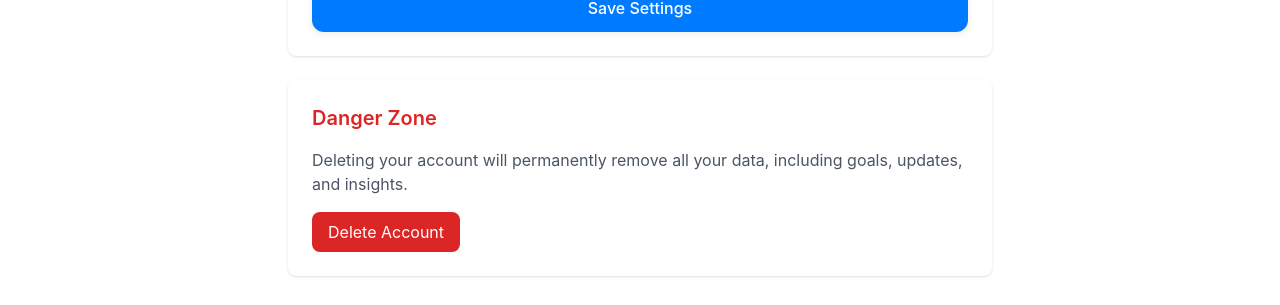
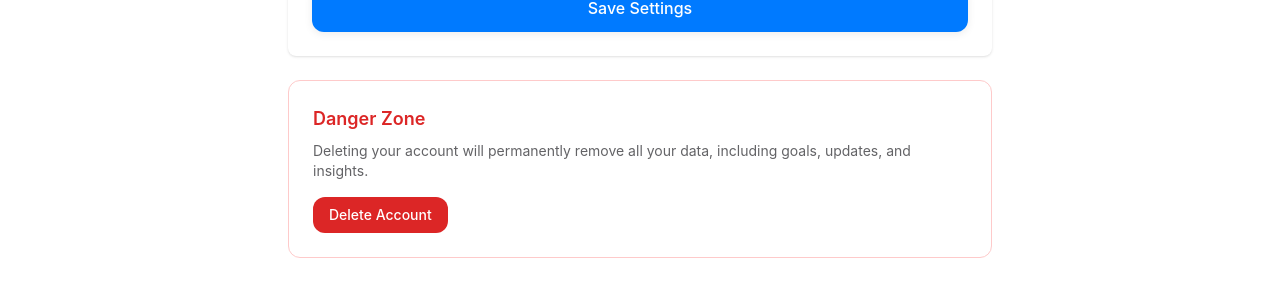
Before and after one commit to KonetiBalaji/Become_Better, a Next.js app: page /settings in a window 1280 px wide. Shown: the part 600-905 px from the top of the page. Built offline with nearby package versions, Linux system fonts and the light colour scheme; no server answers; the database is empty; sample sign-in values are in the browser's storage.

Commit message:
fix: complete settings page fix - use DeleteAccountButton component

```diff
--- a/app/settings/page.tsx
+++ b/app/settings/page.tsx
@@ -59,24 +59,12 @@ export default async function SettingsPage() {
           <SettingsForm initialSettings={settings} timezones={TIMEZONES} />
         </div>
 
-        <div className="bg-white rounded-lg shadow p-6">
-          <h2 className="text-xl font-semibold mb-4 text-red-600">Danger Zone</h2>
-          <p className="text-gray-600 mb-4">
+        <div className="bg-white dark:bg-gray-900 rounded-xl border border-red-200 dark:border-red-900/30 p-6">
+          <h2 className="text-lg font-semibold mb-2 text-red-600 dark:text-red-400">Danger Zone</h2>
+          <p className="text-apple-gray-600 dark:text-apple-gray-400 text-sm mb-4">
             Deleting your account will permanently remove all your data, including goals, updates, and insights.
           </p>
-          <form action="/api/auth/delete" method="POST">
-            <button
-              type="submit"
-              onClick={(e) => {
-                if (!confirm('Are you sure you want to delete your account? This action cannot be undone.')) {
-                  e.preventDefault()
-                }
-              }}
-              className="bg-red-600 text-white px-4 py-2 rounded-lg hover:bg-red-700"
-            >
-              Delete Account
-            </button>
-          </form>
+          <DeleteAccountButton />
         </div>
       </main>
     </div>
```
